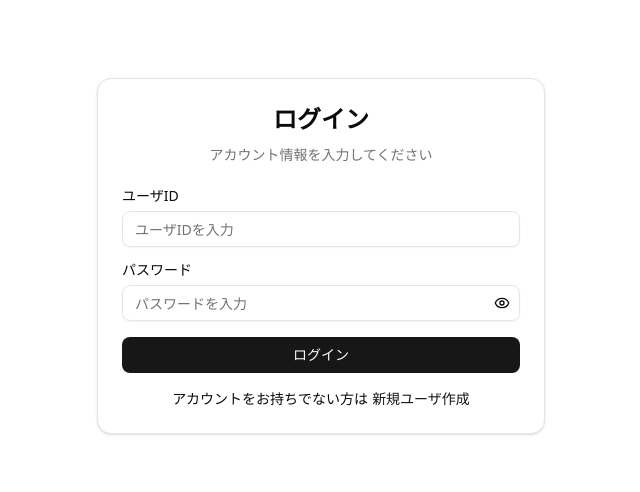
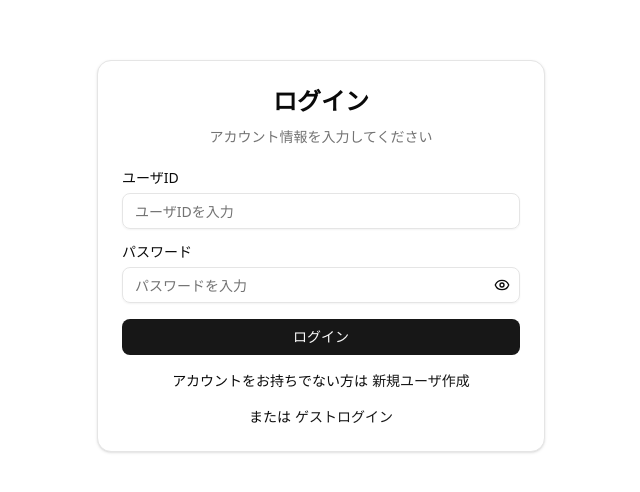
Before and after one commit to kuwaharu-git/school-app, a Next.js app in the folder app/frontend/: page /login in a window 1280 px wide. Shown: the part 144-636 px from the top of the page, without its empty margins (319-959 px from the left). Built offline with nearby package versions, Linux system fonts and the light colour scheme.

Commit message:
ゲストログインリンクを追加

```diff
--- a/app/frontend/src/app/login/components/LoginForm.tsx
+++ b/app/frontend/src/app/login/components/LoginForm.tsx
@@ -110,6 +110,12 @@ export function LoginForm() {
               新規ユーザ作成
             </Link>
           </div>
+          <div className="text-center text-sm">
+            または
+            <Link href="/" className="text-primary font-medium hover:underline ml-1">
+              ゲストログイン
+            </Link>
+          </div>
         </CardFooter>
       </form>
     </Card>
```
